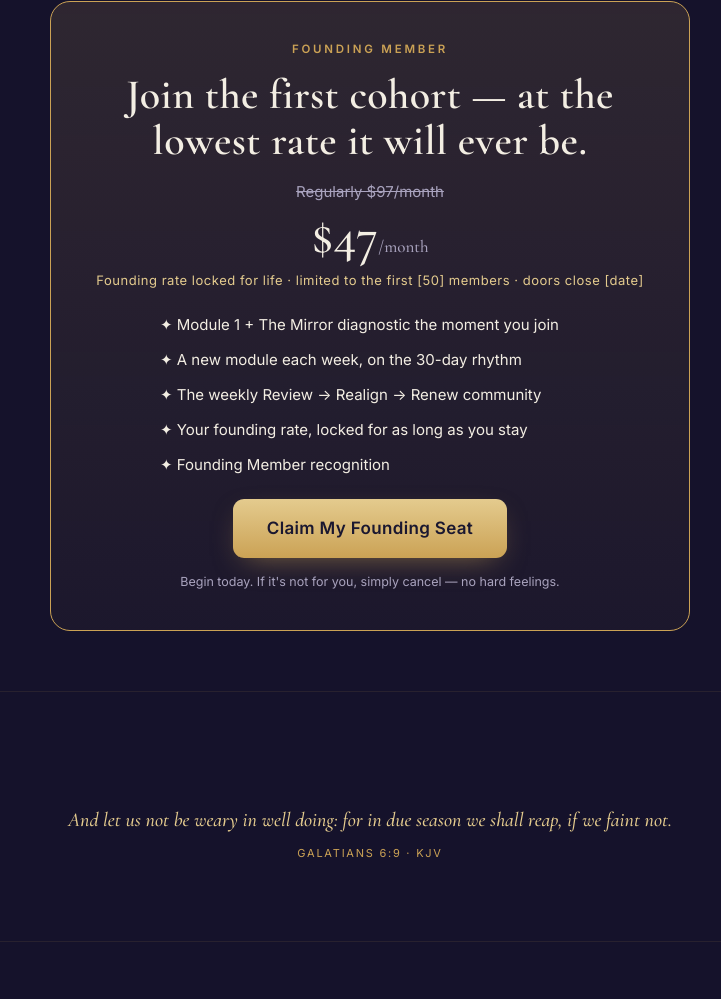
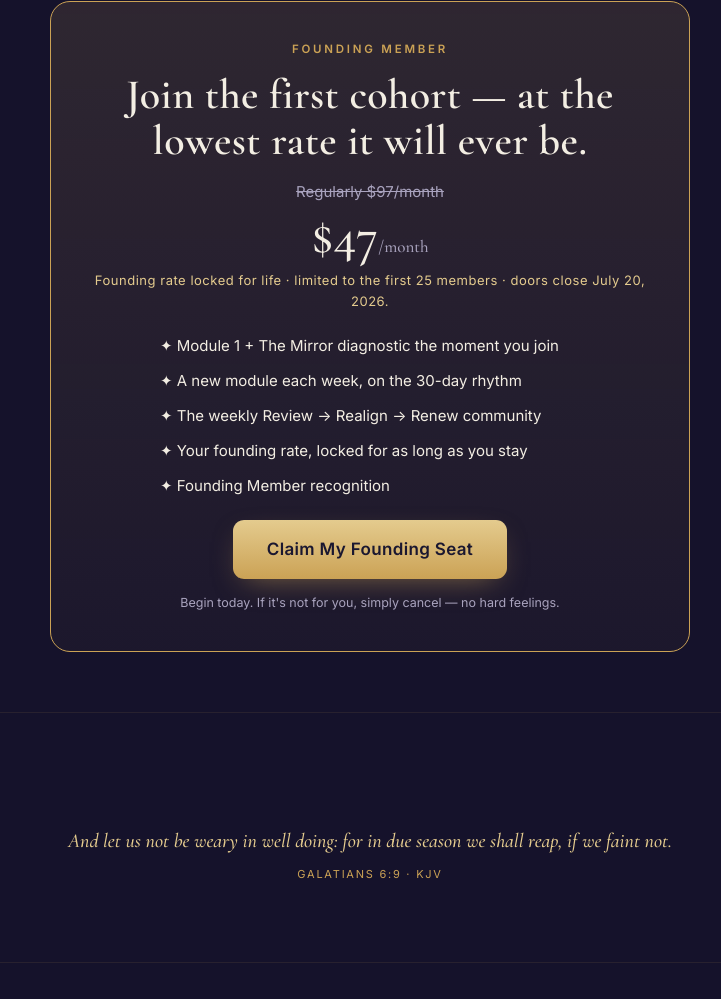
Before and after one commit to elandry808/kingdom-order-landing, a plain HTML site: page index.html in a window 1280 px wide. Shown: the part 3102-4101 px from the top of the page, without its empty margins (270-991 px from the left). Drawn offline with nearby package versions, Linux system fonts and the light colour scheme.

Commit message:
Update founding member details and deadline

```diff
--- a/index.html
+++ b/index.html
@@ -190,7 +190,7 @@
     <h2>Join the first cohort — at the lowest rate it will ever be.</h2>
     <div class="was">Regularly $97/month</div>
     <div class="price">$47<small>/month</small></div>
-    <div class="scarce">Founding rate locked for life · limited to the first [50] members · doors close [date]</div>
+    <div class="scarce">Founding rate locked for life · limited to the first 25 members · doors close July 20, 2026.</div>
     <ul class="perks">
       <li>✦ Module 1 + The Mirror diagnostic the moment you join</li>
       <li>✦ A new module each week, on the 30-day rhythm</li>
```
